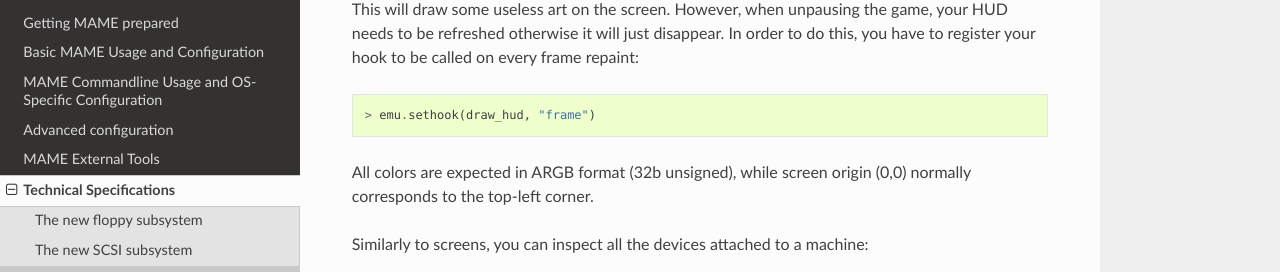
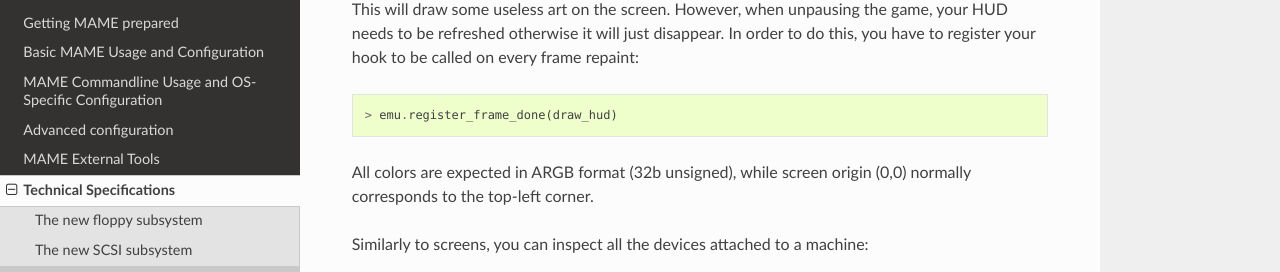
Before and after one commit to mamedev/docs, a Sphinx documentation site: the page built from source/techspecs/luaengine.rst, in a window 1280 px wide and 900 px high, scrolled down 2195 px. Shown: the part 152-424 px from the top of the window. Built offline with Sphinx 7.4.7 and the Read the Docs theme 2.0.0, drawn with Linux system fonts in a browser that asks for light colours.

Commit message:
Update luaengine.rst

```diff
--- a/source/techspecs/luaengine.rst
+++ b/source/techspecs/luaengine.rst
@@ -105,7 +105,7 @@ This will draw some useless art on the screen. However, when unpausing the game,
 
 ::
 
-    > emu.sethook(draw_hud, "frame")
+    > emu.register_frame_done(draw_hud)
 
 All colors are expected in ARGB format (32b unsigned), while screen origin (0,0) normally corresponds to the top-left corner.
 
```
